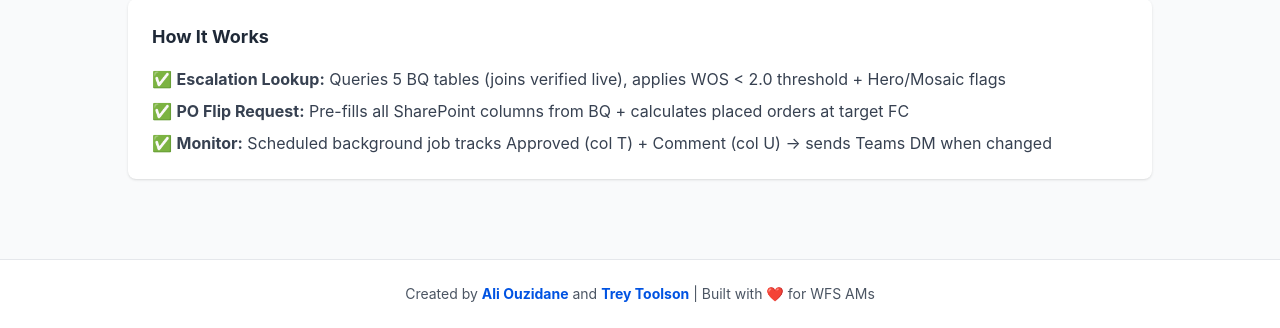
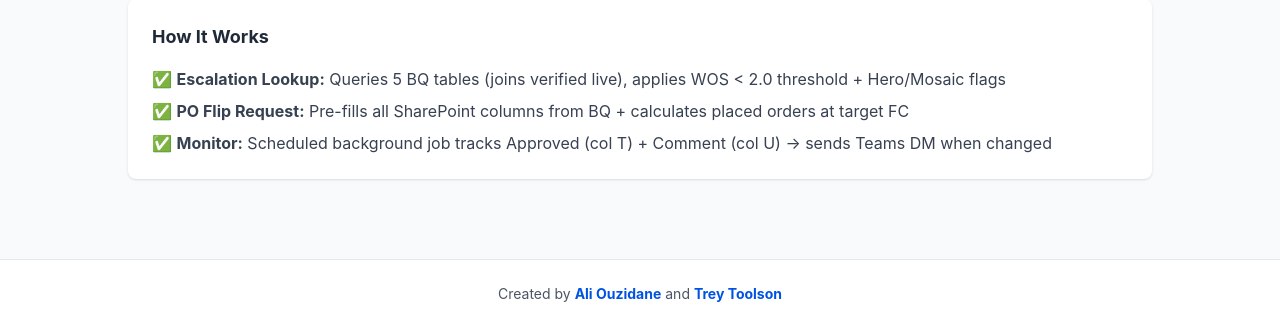
Before and after one commit to treytoolson-lgtm/wfs-po-flip-tool, a FastAPI app: page / in a window 1280 px wide. Shown: the part 549-877 px from the top of the page. Run offline with FastAPI, Linux system fonts and the light colour scheme; some libraries are stand-ins or nearby versions.

Commit message:
Simplify footer to creator credits only
Clean, simple footer: just Ali and Trey's names.
(Though it was definitely created with love ❤️)

```diff
--- a/app/templates/base.html
+++ b/app/templates/base.html
@@ -91,7 +91,7 @@
 
     <!-- Footer -->
     <footer class="bg-white border-t mt-12 py-6 text-center text-sm text-gray-600">
-        <p>Created by <strong class="text-walmart-blue">Ali Ouzidane</strong> and <strong class="text-walmart-blue">Trey Toolson</strong> | Built with ❤️ for WFS AMs</p>
+        <p>Created by <strong class="text-walmart-blue">Ali Ouzidane</strong> and <strong class="text-walmart-blue">Trey Toolson</strong></p>
     </footer>
 </body>
 </html>
```
